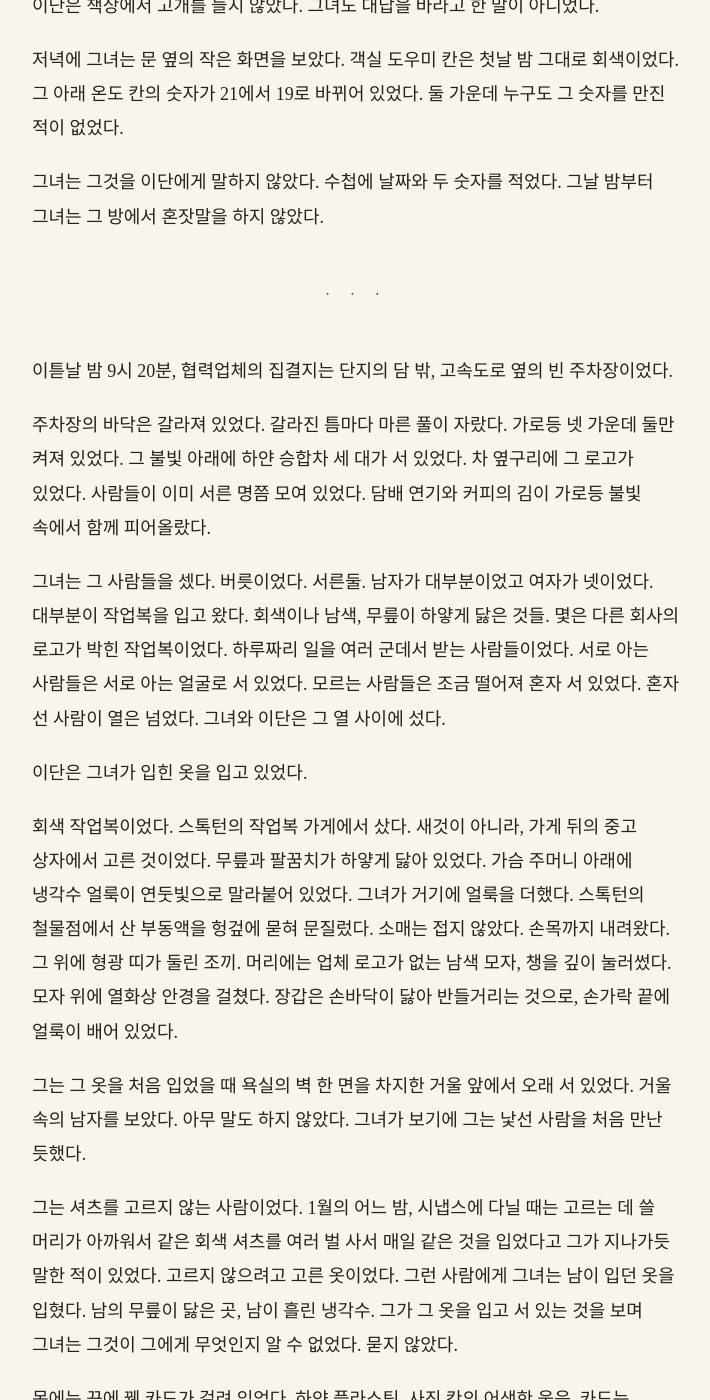
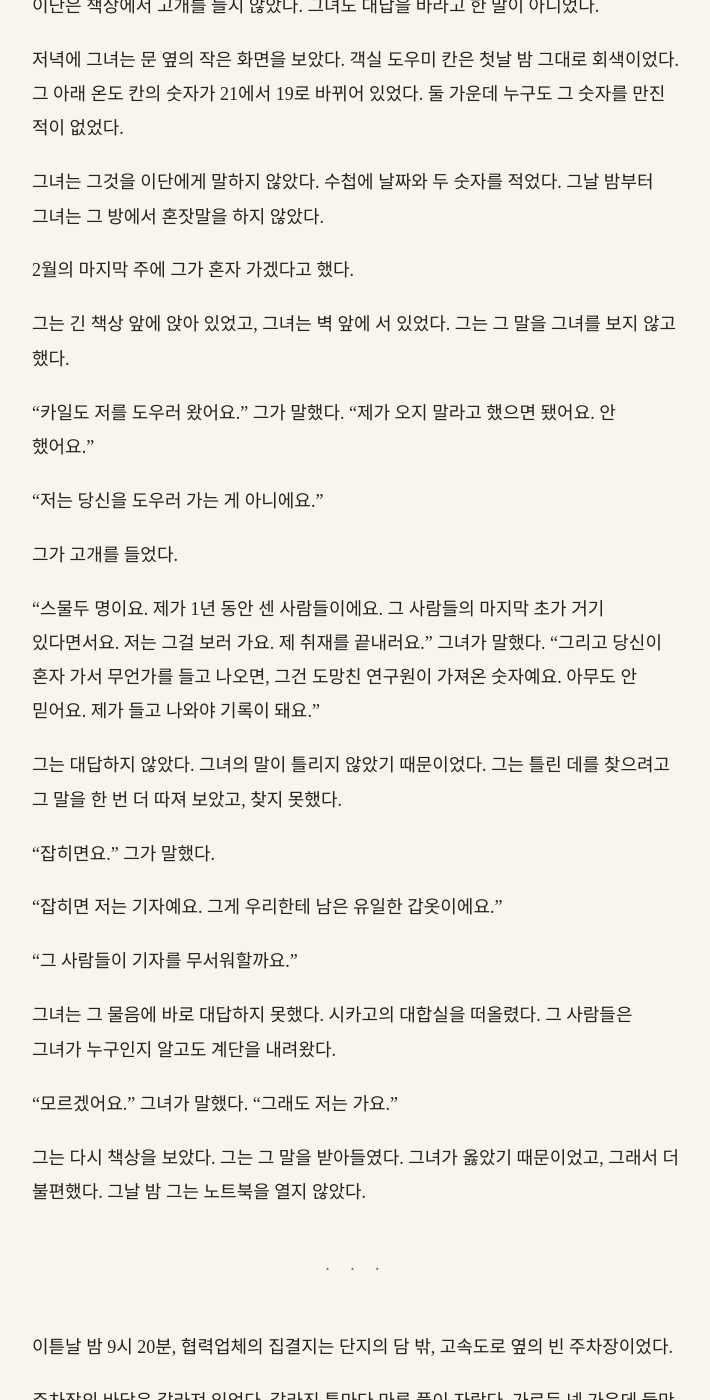
Before and after one commit to kangkkang/writer_s1_public, a Jekyll site: the page built from vol1/033.md, in a window 1280 px wide and 1400 px high, scrolled down 3876 px. Shown: the whole window, without its empty margins (284-994 px from the left). Built offline with Jekyll 4.4.1, drawn with Linux system fonts in a browser that asks for light colours; our own code applies the rules of GitHub Pages for plain Markdown files.

Commit message:
Update from https://github.com/kangkkang/writer_s1/commit/e17c5e0b9cee71b8bf8fc6c707c68d242a1ad956

```diff
--- a/vol1/033.md
+++ b/vol1/033.md
@@ -61,6 +61,32 @@
 저녁에 그녀는 문 옆의 작은 화면을 보았다. 객실 도우미 칸은 첫날 밤 그대로 회색이었다. 그 아래 온도 칸의 숫자가 21에서 19로 바뀌어 있었다. 둘 가운데 누구도 그 숫자를 만진 적이 없었다.
 
 그녀는 그것을 이단에게 말하지 않았다. 수첩에 날짜와 두 숫자를 적었다. 그날 밤부터 그녀는 그 방에서 혼잣말을 하지 않았다.
+
+2월의 마지막 주에 그가 혼자 가겠다고 했다.
+
+그는 긴 책상 앞에 앉아 있었고, 그녀는 벽 앞에 서 있었다. 그는 그 말을 그녀를 보지 않고 했다.
+
+"카일도 저를 도우러 왔어요." 그가 말했다. "제가 오지 말라고 했으면 됐어요. 안 했어요."
+
+"저는 당신을 도우러 가는 게 아니에요."
+
+그가 고개를 들었다.
+
+"스물두 명이요. 제가 1년 동안 센 사람들이에요. 그 사람들의 마지막 초가 거기 있다면서요. 저는 그걸 보러 가요. 제 취재를 끝내러요." 그녀가 말했다. "그리고 당신이 혼자 가서 무언가를 들고 나오면, 그건 도망친 연구원이 가져온 숫자예요. 아무도 안 믿어요. 제가 들고 나와야 기록이 돼요."
+
+그는 대답하지 않았다. 그녀의 말이 틀리지 않았기 때문이었다. 그는 틀린 데를 찾으려고 그 말을 한 번 더 따져 보았고, 찾지 못했다.
+
+"잡히면요." 그가 말했다.
+
+"잡히면 저는 기자예요. 그게 우리한테 남은 유일한 갑옷이에요."
+
+"그 사람들이 기자를 무서워할까요."
+
+그녀는 그 물음에 바로 대답하지 못했다. 시카고의 대합실을 떠올렸다. 그 사람들은 그녀가 누구인지 알고도 계단을 내려왔다.
+
+"모르겠어요." 그녀가 말했다. "그래도 저는 가요."
+
+그는 다시 책상을 보았다. 그는 그 말을 받아들였다. 그녀가 옳았기 때문이었고, 그래서 더 불편했다. 그날 밤 그는 노트북을 열지 않았다.
 
 ---
 
```
